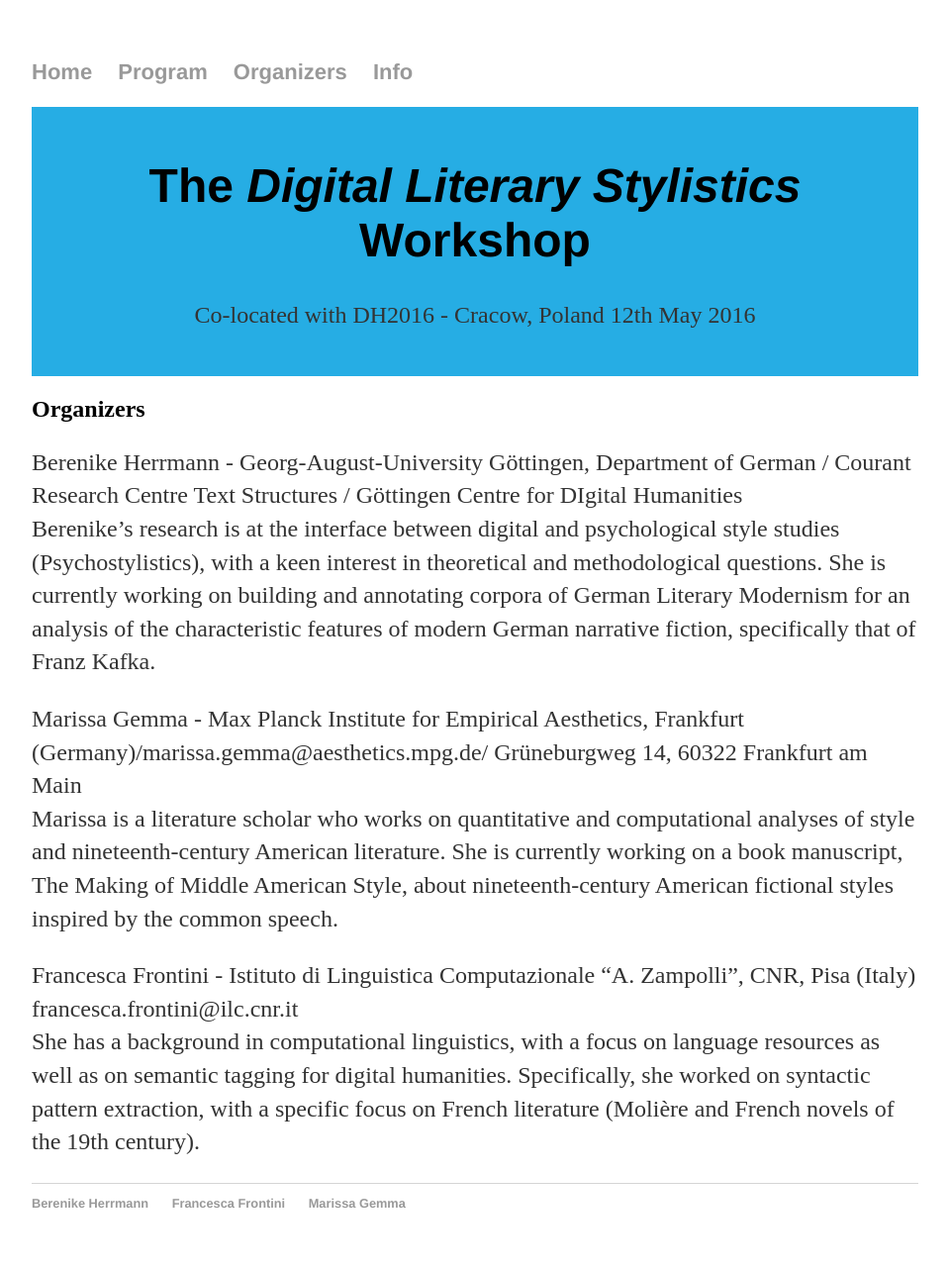
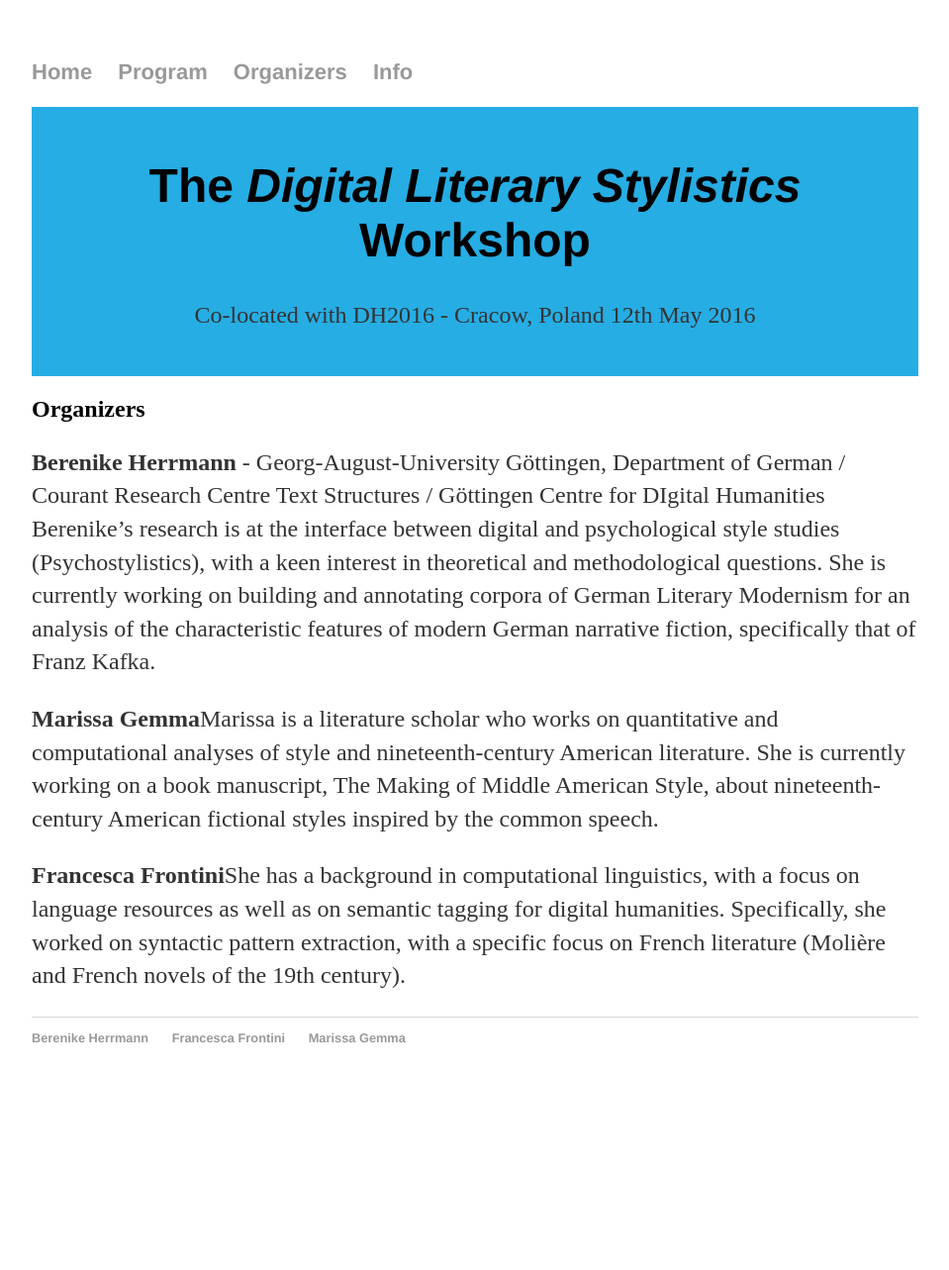
Before and after one commit to DigitalLiteraryStylistic/-DigitalLiteraryStylistic.github.io, a Jekyll site: the page built from organizers.html, in a window 1280 px wide. Shown: the whole page at 99% size, without its empty margins (160-1119 px from the left). Built offline with Jekyll 4.4.1, drawn with Linux system fonts in a browser that asks for light colours; after the commit the page ends 1116 px from its top, so only the background shows below that.

Commit message:
Update organizers.html

```diff
--- a/organizers.html
+++ b/organizers.html
@@ -8,17 +8,16 @@ title: Digital Literary Stylistics Workshop - Co-located with DH2016
 <h2>Organizers</h2>
 
 <p>
-Berenike Herrmann - Georg-August-University Göttingen, Department of German / Courant Research Centre Text Structures / Göttingen Centre for DIgital Humanities
+<b>Berenike Herrmann</b> - Georg-August-University Göttingen, Department of German / Courant Research Centre Text Structures / Göttingen Centre for DIgital Humanities
 <br>Berenike’s research is at the interface between digital and psychological style studies (Psychostylistics), with a keen interest in theoretical and methodological questions. She is currently working on building and annotating corpora of German Literary Modernism for an analysis of the characteristic features of modern German narrative fiction, specifically that of Franz Kafka.
 </p>
 
 <p>
-Marissa Gemma - Max Planck Institute for Empirical Aesthetics, Frankfurt (Germany)/marissa.gemma@aesthetics.mpg.de/ Grüneburgweg 14, 60322 Frankfurt am Main
+<b>Marissa Gemma</b - Max Planck Institute for Empirical Aesthetics, Frankfurt (Germany)
 <br>Marissa is a literature scholar who works on quantitative and computational analyses of style and nineteenth-century American literature. She is currently working on a book manuscript, The Making of Middle American Style, about nineteenth-century American fictional styles inspired by the common speech.
 </p>
 
 <p>
-Francesca Frontini - Istituto di Linguistica Computazionale “A. Zampolli”, CNR, Pisa (Italy)
-francesca.frontini@ilc.cnr.it
+<b>Francesca Frontini</b - Istituto di Linguistica Computazionale “A. Zampolli”, CNR, Pisa (Italy) - CLARIN-IT
 <br>She has a background in computational linguistics, with a focus on language resources as well as on semantic tagging for digital humanities. Specifically, she worked on syntactic pattern extraction, with a specific focus on French literature (Molière and French novels of the 19th century).
 </p>
```
